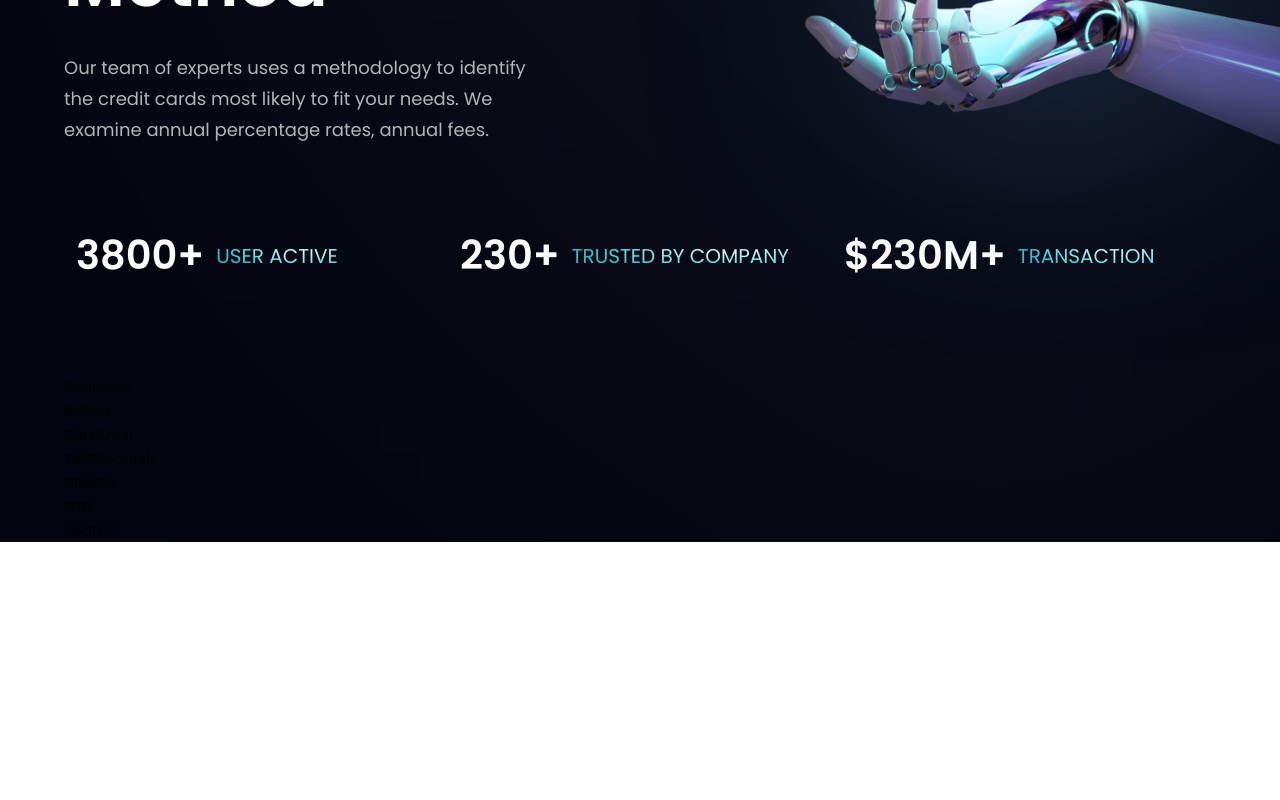
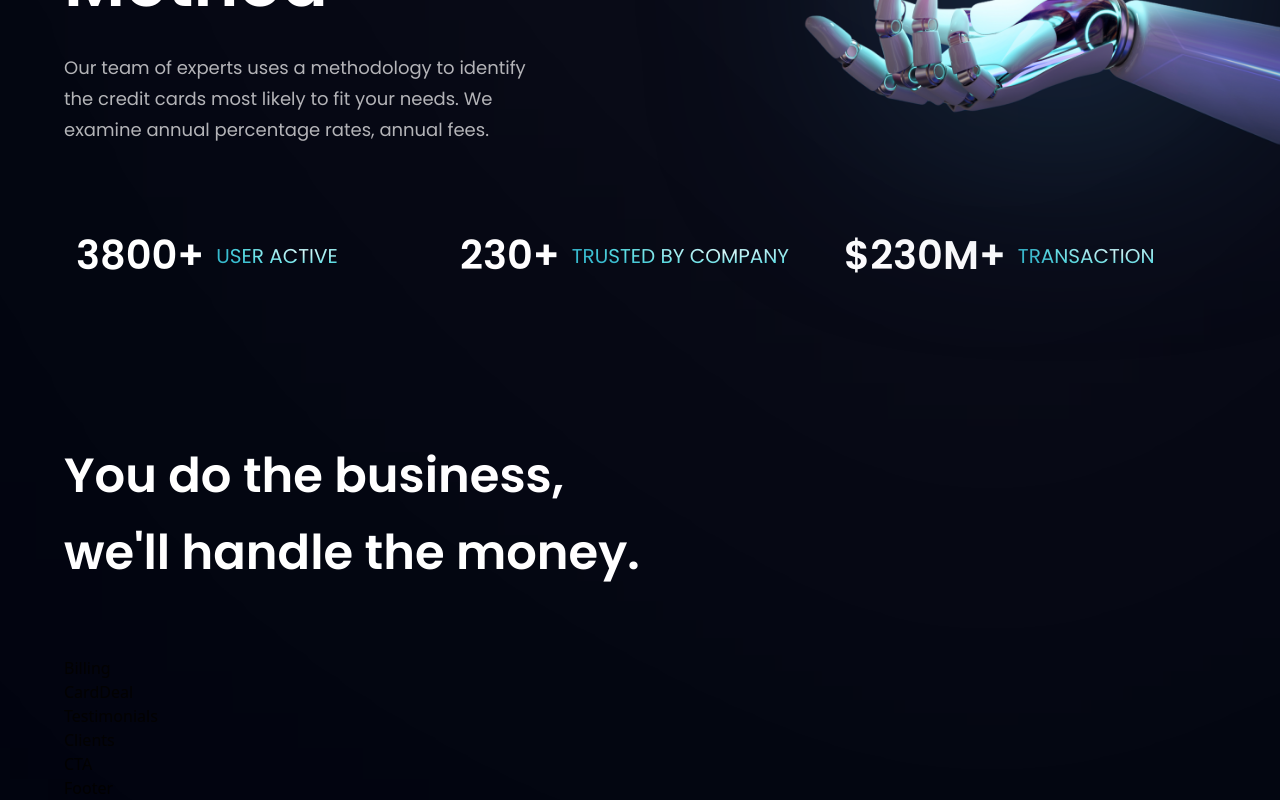
Before and after one commit to carolina-gomez/bank-modern-app, a React (Vite) app: page / in a window 1280 px wide. Shown: the part 571-1371 px from the top of the page. Before the commit the page ends 1113 px from the top, so only its background shows below. Built offline with nearby package versions, Linux system fonts and the light colour scheme.

Commit message:
busness .jsx

```diff
--- a/src/components/Business.jsx
+++ b/src/components/Business.jsx
@@ -5,7 +5,12 @@ import Button from './Button'
 
 const Business = () => {
   return (
-    <div>Business</div>
+    <section id="features" className={layout.section}>
+      <div className={layout.sectionInfo}>
+        <h2 className={styles.heading2}>You do the business, <br className='sm:block hidden'/>we'll handle the money.</h2>
+        <p></p>
+      </div>
+    </section>
   )
 }
 
```
